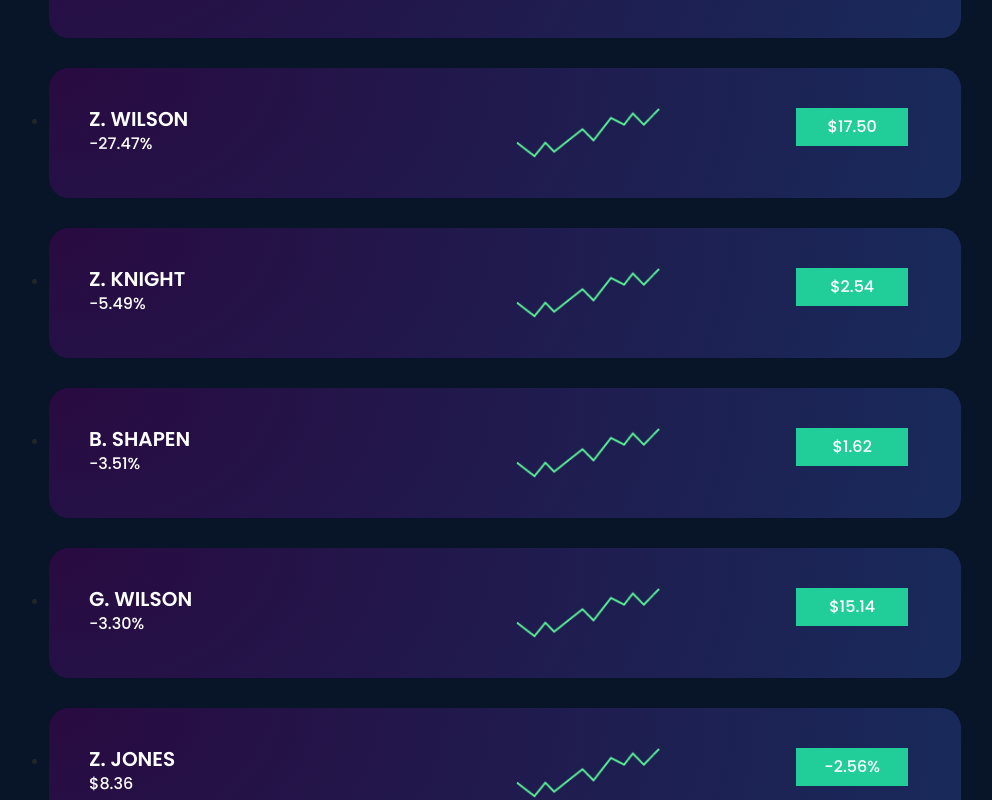
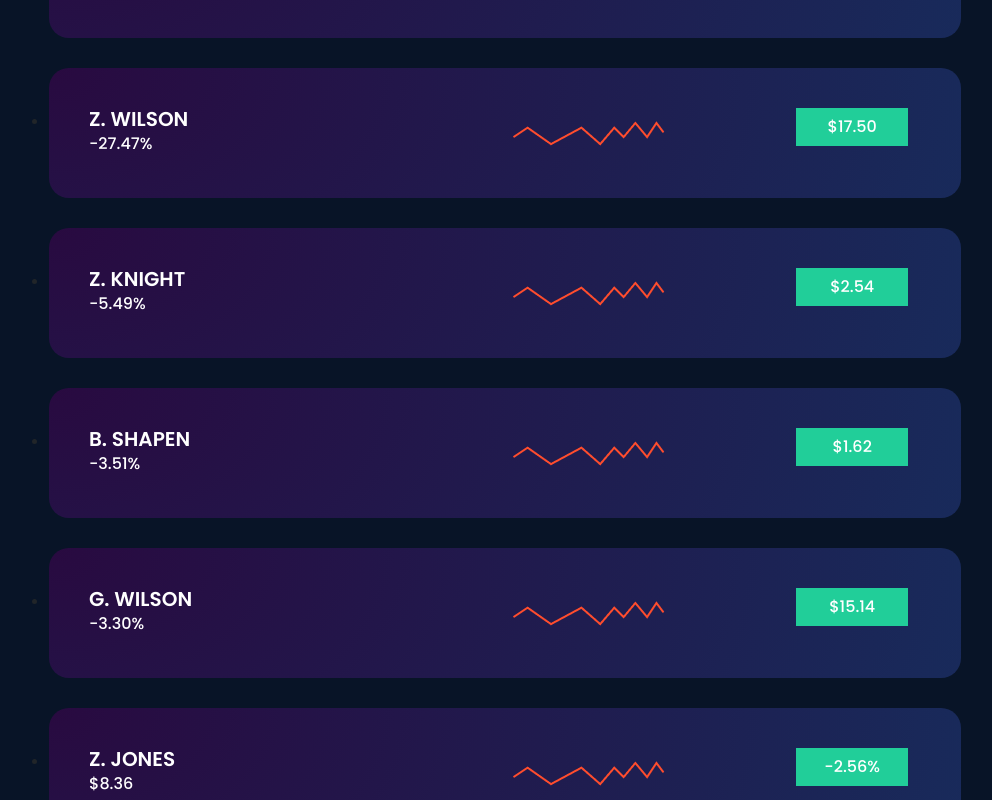
Before and after one commit to tarunkumar2112/decstrike, a React (Create React App) app: page / in a window 1280 px wide. Shown: the part 940-1740 px from the top of the page, without its empty margins (251-1243 px from the left). Built offline with nearby package versions, Linux system fonts and the light colour scheme.

Commit message:
new graph are upadted

```diff
--- a/src/components/pages/Homepage.js
+++ b/src/components/pages/Homepage.js
@@ -3,6 +3,7 @@ import Graph from './graph.png'
 import Ray from './ray.png'
 import Not from './not.png'
 import Pr from './pr.png'
+import Lowgraph from './lowgraph.png'
 import { Tab, Tabs, TabList, TabPanel } from 'react-tabs';
 
 
@@ -119,7 +120,7 @@ let toggleClasscheck = btnstate ? 'show' : 'hide';
                         <h3>Z. WILSON</h3>
                         <p className="minus">-27.47%</p>
                     </div>
-                    <div className="graphs"><img src={Ray}
+                    <div className="graphs"><img src={Lowgraph}
                 alt='ray'
                 /
                 ></div>
@@ -135,7 +136,7 @@ let toggleClasscheck = btnstate ? 'show' : 'hide';
                         <h3>Z. KNIGHT</h3>
                         <p>-5.49%</p>
                     </div>
-                    <div className="graphs"><img src={Ray}
+                    <div className="graphs"><img src={Lowgraph}
                 alt='ray'
                 /
                 ></div>
@@ -151,7 +152,7 @@ let toggleClasscheck = btnstate ? 'show' : 'hide';
                         <h3>B. SHAPEN</h3>
                         <p className='minus'>-3.51%</p>
                     </div>
-                    <div className="graphs"><img src={Ray}
+                    <div className="graphs"><img src={Lowgraph}
                 alt='ray'
                 /
                 ></div>
@@ -167,7 +168,7 @@ let toggleClasscheck = btnstate ? 'show' : 'hide';
                         <h3>G. WILSON</h3>
                         <p>-3.30%</p>
                     </div>
-                    <div className="graphs"><img src={Ray}
+                    <div className="graphs"><img src={Lowgraph}
                 alt='ray'
                 /
                 ></div>
@@ -183,7 +184,7 @@ let toggleClasscheck = btnstate ? 'show' : 'hide';
                         <h3>Z. JONES </h3>
                         <p>$8.36</p>
                     </div>
-                    <div className="graphs"><img src={Ray}
+                    <div className="graphs"><img src={Lowgraph}
                 alt='ray'
                 /
                 ></div>
```
Also changed, not shown: src/components/pages/lowgraph.png (added).
